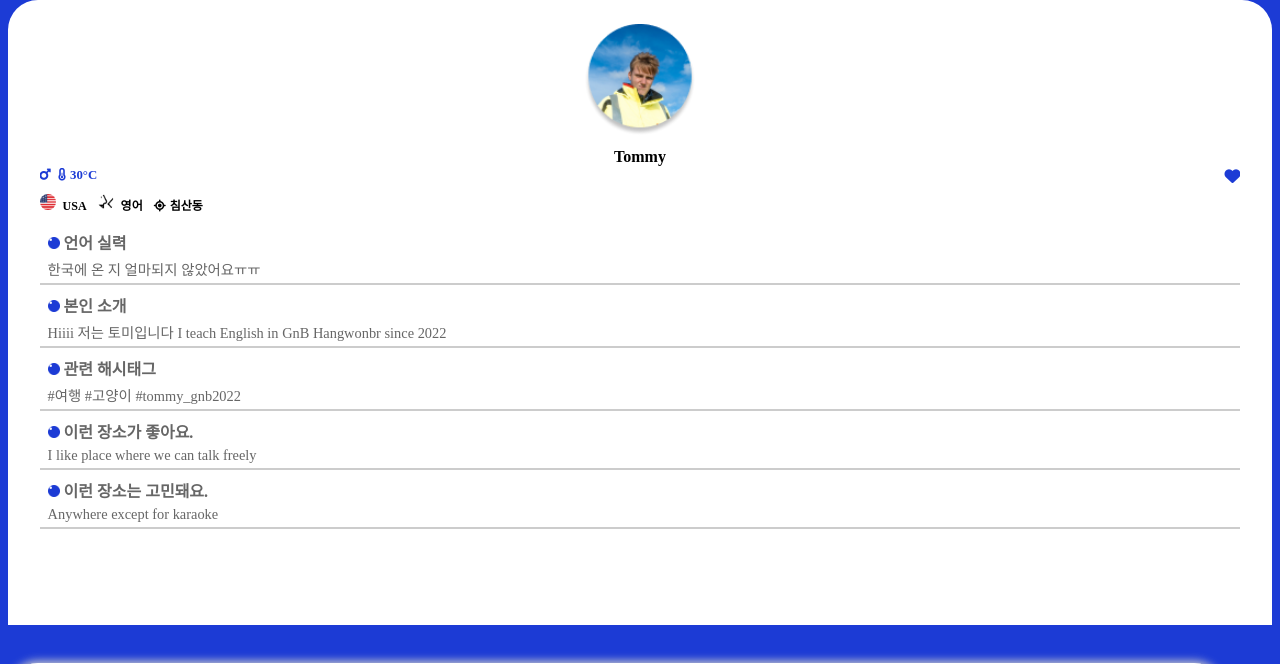
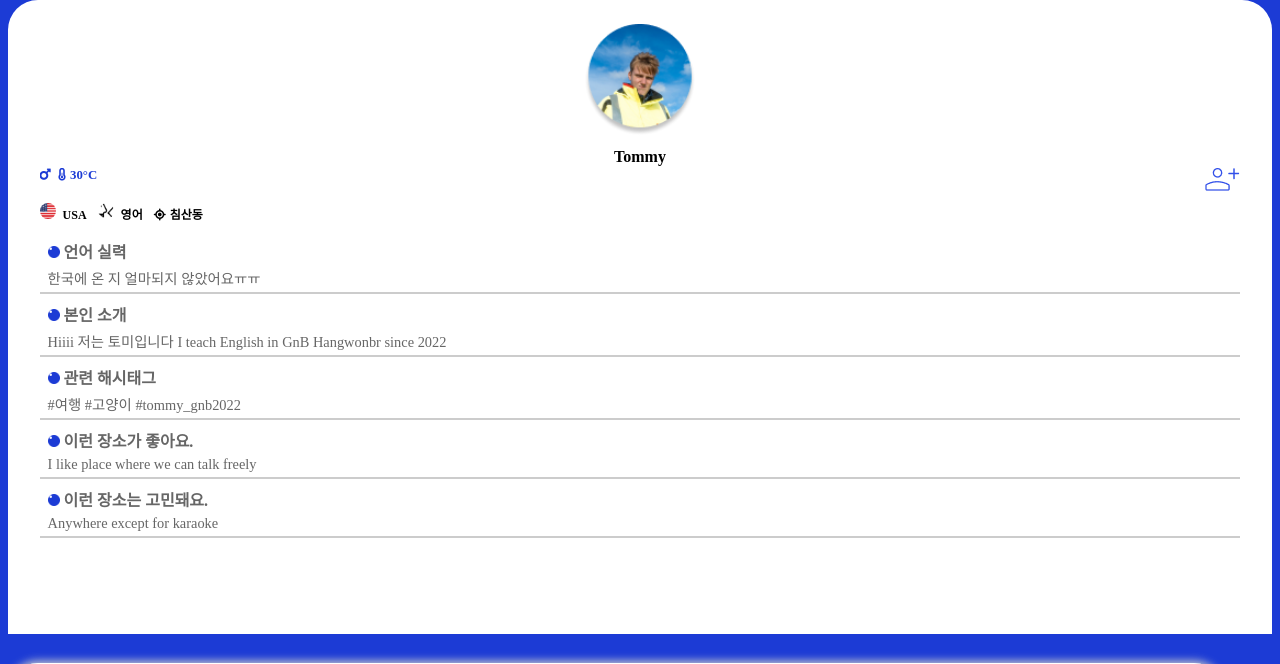
Before and after one commit to yoo0221/ShallWe, a Django app: page /detailProfile/ in a window 1280 px wide. Shown: the part 64-728 px from the top of the page. Run offline with Django 4.2, Linux system fonts and the light colour scheme; a user stored in the database is signed in.

Commit message:
modifying detailProfile.html followBtn

```diff
--- a/MainApp/templates/detailProfile.html
+++ b/MainApp/templates/detailProfile.html
@@ -27,7 +27,12 @@
                 <i class="fa-solid fa-temperature-half"></i><span>30°C</span>
             </div>
             <div class='iconWrapper-right'>
-                <i class="fa-solid fa-heart"></i>
+                <img
+                src="{% static 'assets/img/follow.png' %}"
+                class='follow'/>
+                <!-- <img
+                src="{% static 'assets/img/follow-fill.png' %}"
+                class='follow'/> -->
             </div>
         </div>
         <div class='iconWrapper-inform'>
@@ -106,6 +111,7 @@
         <button
             type='button'
             class='promiseButton'>
+            <!-- onclick="location.href='{% url 'thema2' %}'"> -->
             약속 잡기
         </button>
     </div>
```
Also changed, not shown: static/assets/img/follow-fill.png (added), static/assets/img/follow.png (added).
